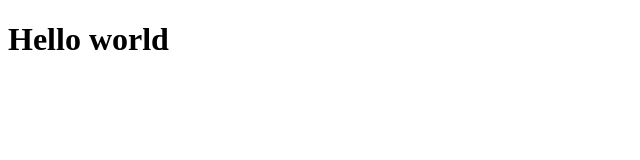
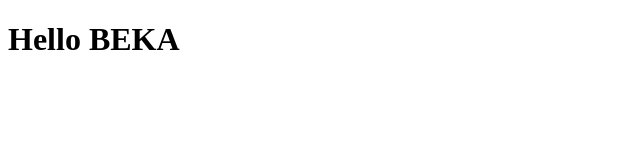
Before and after one commit to MeAman05/index, a plain HTML site: page index.html in a window 1280 px wide. Shown: the full height of the page, 0-640 px from the left. Drawn offline with Linux system fonts and the light colour scheme.

Commit message:
"zimenil"

```diff
--- a/index.html
+++ b/index.html
@@ -6,6 +6,6 @@
     <title>Document</title>
 </head>
 <body>
-    <h1>Hello world</h1>
+    <h1>Hello BEKA</h1>
 </body>
 </html>
```
